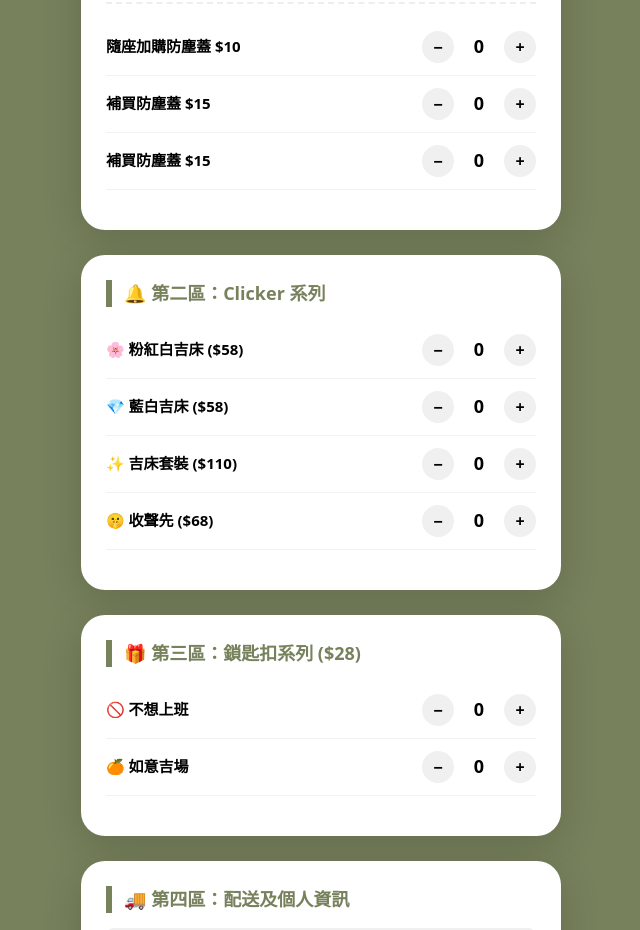
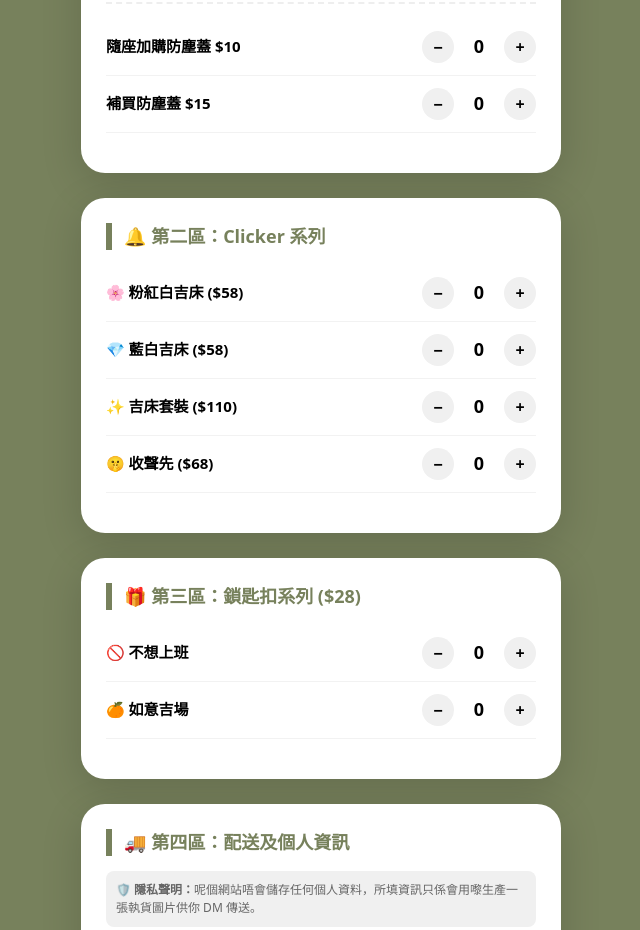
Before and after one commit to nurseforgehk/nurseforge-web, a Next.js app: page / in a window 1280 px wide. Shown: the part 2077-3007 px from the top of the page, without its empty margins (319-959 px from the left). Built offline with nearby package versions, Linux system fonts and the light colour scheme.

Commit message:
V14 - Fixed fab button position for better screenshotting

```diff
--- a/app/page.tsx
+++ b/app/page.tsx
@@ -1,7 +1,7 @@
 "use client";
 import React, { useState, useRef, useEffect } from 'react';
 
-export default function NurseForgeFinalV13() {
+export default function NurseForgeFinalV14() {
   const [mounted, setMounted] = useState(false);
   const [agreed, setAgreed] = useState(false);
   const [copied, setCopied] = useState(false);
@@ -9,7 +9,6 @@ export default function NurseForgeFinalV13() {
   const [today, setToday] = useState('');
   const [randomQuote, setRandomQuote] = useState('');
 
-  // 完美金句庫
   const quotes = [
     "祝你準時收工！🕒", "見字飲水呀同事！💧", "記得去廁所，人工包埋㗎！🚽",
     "祝你生意淡薄，越淡越好！🛌", "祝你日日返工靚腳靚場！✨",
@@ -73,8 +72,9 @@ export default function NurseForgeFinalV13() {
   if (!mounted) return null;
 
   return (
-    <div style={{ padding: '20px 20px 450px 20px', backgroundColor: '#77815C', minHeight: '100vh', fontFamily: 'system-ui, sans-serif' }}>
+    <div style={{ padding: '20px 20px 450px 20px', backgroundColor: '#77815C', minHeight: '100vh', fontFamily: 'system-ui, sans-serif', position: 'relative' }}>
 
+      {/* 修改後的導航掣：由 fixed 改為 absolute，確保唔會隨便阻住 Cap 圖 */}
       <button onClick={() => orderSectionRef.current?.scrollIntoView({ behavior: 'smooth' })} style={fabStyle}>
         我已經諗到買咩，<br/>直接帶我去揀商品 🛒
       </button>
@@ -113,7 +113,6 @@ export default function NurseForgeFinalV13() {
             </div>
             <div style={{ marginTop: '20px', borderTop: '2px dashed #eee', paddingTop: '15px' }}>
               <Row name="隨座加購防塵蓋 $10" count={items.coverAddon} onAdd={() => update('coverAddon', 1)} onSub={() => update('coverAddon', -1)} />
-              <Row name="補買防塵蓋 $15" count={items.coverSingle} onAdd={() => update('coverSingle', -1)} /> {/* Fix potential bug on decrement */}
               <Row name="補買防塵蓋 $15" count={items.coverSingle} onAdd={() => update('coverSingle', 1)} onSub={() => update('coverSingle', -1)} />
             </div>
           </Section>
@@ -181,7 +180,6 @@ export default function NurseForgeFinalV13() {
             ))}
           </div>
           <div style={orderTotalAreaStyle}><div style={{ fontSize: '32px', fontWeight: '900', color: '#77815C' }}>Total: HKD ${total}</div></div>
-          {/* 金句區域 */}
           <div style={quoteAreaStyle}>✨ {randomQuote}</div>
         </div>
         <div style={agreementBoxStyle}>
@@ -213,7 +211,25 @@ export default function NurseForgeFinalV13() {
 }
 
 // 樣式表
-const fabStyle: any = { position: 'fixed', right: '15px', top: '15px', padding: '12px 18px', borderRadius: '20px', backgroundColor: '#fff', color: '#77815C', fontWeight: '900', border: '3px solid #77815C', boxShadow: '0 6px 20px rgba(0,0,0,0.2)', zIndex: 1100, fontSize: '13px', cursor: 'pointer', textAlign: 'center', transform: 'rotate(-2deg)', transition: 'all 0.2s' };
+const fabStyle: any = {
+  position: 'absolute', // 由 fixed 改為 absolute
+  right: '15px',
+  top: '15px',
+  padding: '12px 18px',
+  borderRadius: '20px',
+  backgroundColor: '#fff',
+  color: '#77815C',
+  fontWeight: '900',
+  border: '3px solid #77815C',
+  boxShadow: '0 6px 20px rgba(0,0,0,0.2)',
+  zIndex: 1100,
+  fontSize: '13px',
+  cursor: 'pointer',
+  textAlign: 'center',
+  transform: 'rotate(-2deg)',
+  transition: 'all 0.2s'
+};
+
 const formCardStyle: any = { backgroundColor: '#fff', padding: '25px', borderRadius: '24px', boxShadow: '0 10px 40px rgba(0,0,0,0.15)', color: '#000' };
 const orderDraftStyle: any = { backgroundColor: '#fff', padding: '30px', width: '100%', maxWidth: '420px', border: '5px solid #77815C', color: '#000', boxShadow: '0 10px 30px rgba(0,0,0,0.1)' };
 const orderHeaderStyle: any = { borderBottom: '3px solid #77815C', paddingBottom: '12px', marginBottom: '15px', textAlign: 'center' };
```
